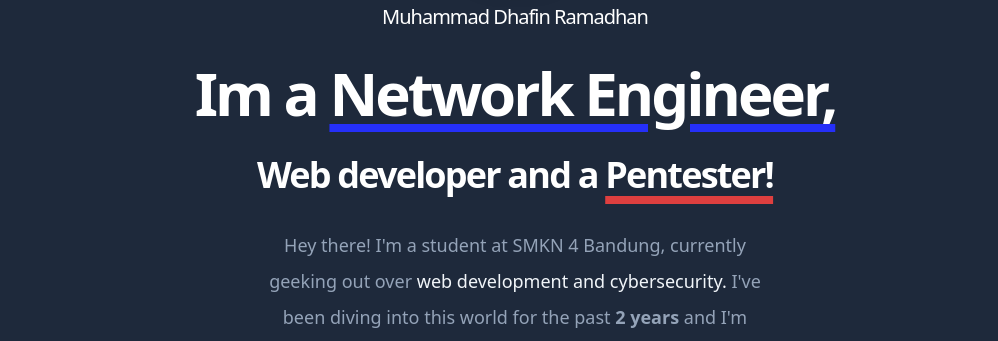
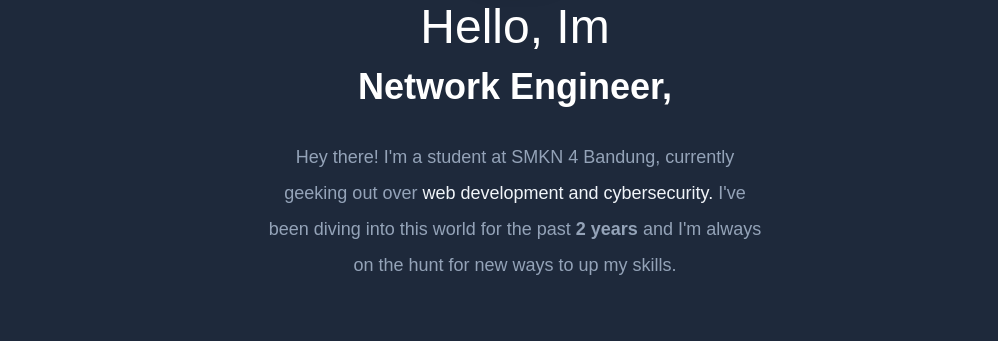
Before and after one commit to dhafin5858/portofolio.github.io, a website: page src/index.html in a window 1280 px wide. Shown: the part 209-550 px from the top of the page, without its empty margins (125-1123 px from the left). Drawn offline with nearby package versions, Linux system fonts and the light colour scheme.

Commit message:
add typewriter effect

```diff
--- a/src/index.html
+++ b/src/index.html
@@ -37,16 +37,17 @@
         </div>
 
 
-        <p class="mt-4 sm:px-32 text-white sm:text-xl text-sm  tracking-tighter" data-aos="fade-down" data-aos-duration="500">
-        Muhammad Dhafin Ramadhan
+        <p class="mt-4 sm:px-32 text-white text-5xl" data-aos="fade-down" data-aos-duration="500">
+        Hello, Im
           </p>
 
-          <p class="sm:mt-8 mt-3 sm:px-44 text-white text-4xl sm:text-6xl font-semibold tracking-tighter" data-aos="fade-right" data-aos-duration="3000">
-           Im a <span class="underline leading-8 underline-offset-8	decoration-8 decoration-[#252ff9]"> Network Engineer,</span>
-          </p>
-          <p class="sm:mt-8 mt-3 sm:px-44  text-white text-2xl sm:text-4xl font-semibold tracking-tighter"  data-aos="fade-left" data-aos-duration="3000">Web developer   and a
-             <span class="underline leading-8 underline-offset-8	decoration-8 decoration-[#de3f3f]">  Pentester!</span>
-          </p>
+          <div class="container mx-auto mt-4">
+            <div class=" text-white text-center">
+              <div class="text-4xl font-bold" id="typing-container">
+              </div>
+            </div>
+          </div>
+
           <p class="sm:mt-8 mt-2.5 text-slate-400 sm:px-72  sm:leading-loose text-lg font-normal">
             Hey there! I'm a student at SMKN 4 Bandung, currently geeking out over            <span class="text-slate-100"> web development and cybersecurity. </span>I've been diving into this world for the past <span class="font-semibold">2 years</span> and I'm always on the hunt for new ways to up my skills.
           </p>
@@ -251,13 +252,66 @@
                   }
 
                   </style>
+
             </section>
+            <style>
+              body {
+                font-family: 'Plus Jakarta Sans', sans-serif;
+              }
+
+              .typing-container {
+                overflow: hidden;
+                border-right: .15em solid #000;
+                white-space: nowrap;
+              }
+              </style>
+              <script>
+                // JavaScript for Typing Effect
+                const texts = ["Muhammad Dhafin Ramadhan", "Network Engineer,", "Pentester!"];
+                const typingContainer = document.getElementById("typing-container");
+                let currentTextIndex = 0;
+                let currentText = "";
+                let isDeleting = false;
+                let typingSpeed = 54; // Adjust the typing speed (milliseconds per character)
+
+                function type() {
+                  const text = texts[currentTextIndex];
+                  if (isDeleting) {
+                    currentText = text.substring(0, currentText.length - 1);
+                  } else {
+                    currentText = text.substring(0, currentText.length + 1);
+                  }
+
+                  typingContainer.innerHTML = currentText;
+
+                  let typingDelay = isDeleting ? typingSpeed / 3 : typingSpeed;
+
+                  if (!isDeleting && currentText === text) {
+                    typingDelay = 1700; // Pause after typing
+                    isDeleting = true;
+                  } else if (isDeleting && currentText === "") {
+                    isDeleting = false;
+                    currentTextIndex++;
+                    if (currentTextIndex === texts.length) {
+                      currentTextIndex = 0;
+                    }
+                  }
+
+                  setTimeout(type, typingDelay);
+                }
+
+                document.addEventListener("DOMContentLoaded", function () {
+                  type();
+                });
+              </script>
             <script src="https://unpkg.com/boxicons@2.1.4/dist/boxicons.js"></script>
 
             <script src="https://unpkg.com/aos@next/dist/aos.js"></script>
   <script>
     AOS.init();
   </script>
+
 </section>
+
 </body>
 </html>
```
Also changed, not shown: tailwind.config.js (+24 -1 lines).
